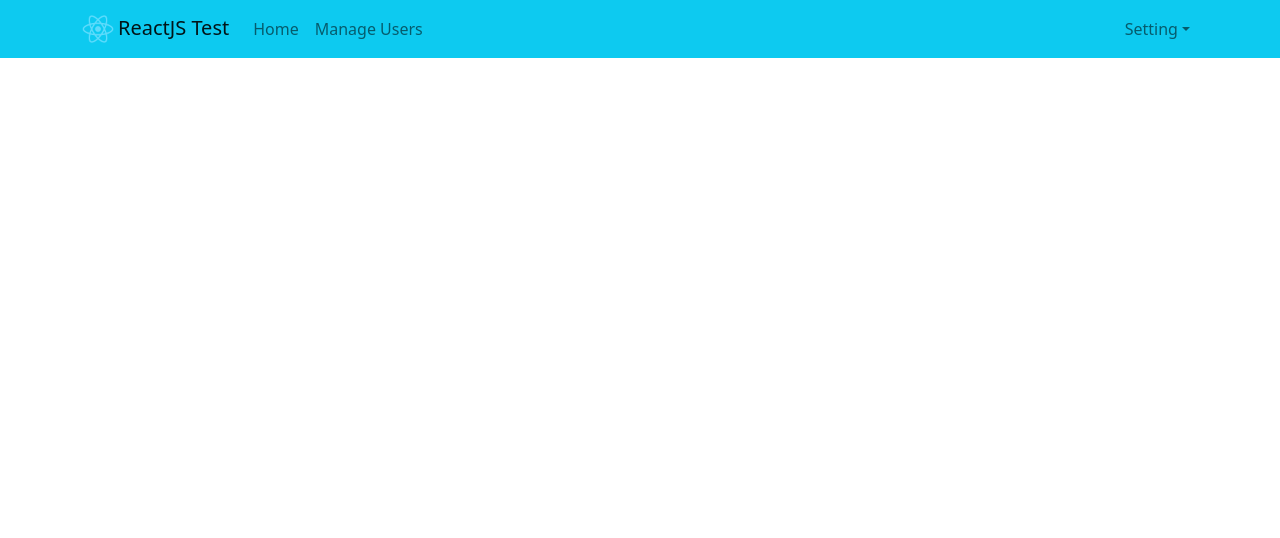
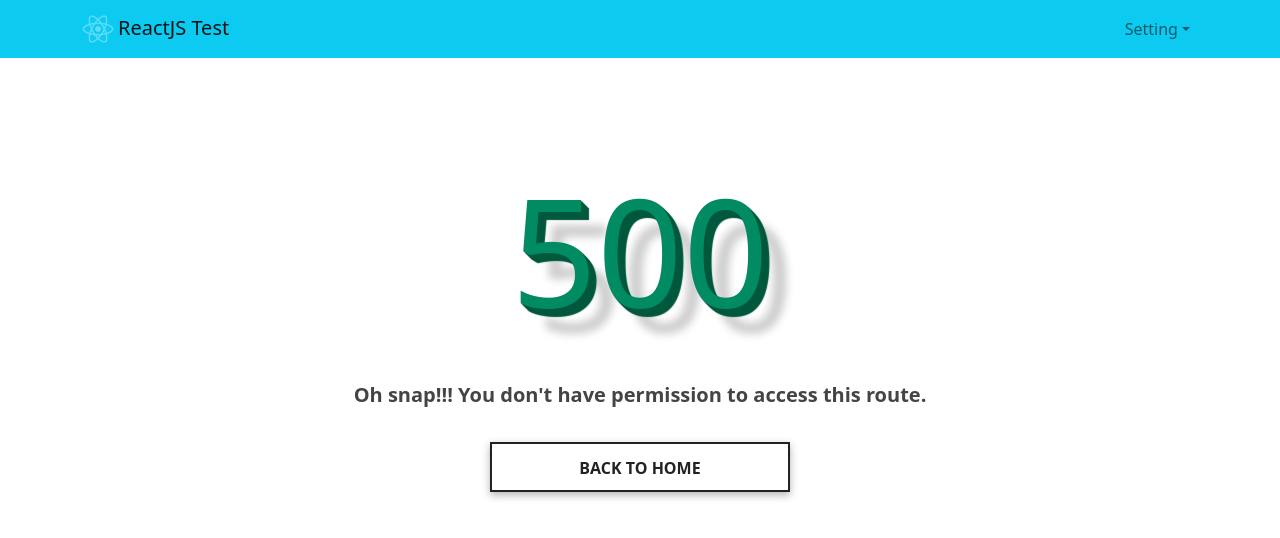
Before and after one commit to lamngocminh1003/test-reactjs, a React (Create React App) app: page /user in a window 1280 px wide. Shown: the top 538 px of the page. Built offline with nearby package versions, Linux system fonts and the light colour scheme.

Commit message:
Private Routes & 404 Page

```diff
--- a/src/App.js
+++ b/src/App.js
@@ -1,23 +1,25 @@
 import "./App.scss";
-import Home from "./components/Home";
 import Header from "./components/Header";
-import TableUsers from "./components/TableUsers";
 import Container from "react-bootstrap/Container";
 import { ToastContainer } from "react-toastify";
-import { Route, Routes, Link, NavLink } from "react-router-dom";
-import Login from "./components/Login";
-
+import { UserContext } from "./context/UserContext";
+import React, { useEffect, useContext } from "react";
+import AppRoutes from "./components/routes/AppRoutes";
 function App() {
+  const { loginContext } = useContext(UserContext);
+  useEffect(() => {
+    let token = localStorage.getItem("token");
+    let email = localStorage.getItem("email");
+    if (token && email) {
+      loginContext(email, token);
+    }
+  }, []);
   return (
     <>
       <div className="app-container">
         <Header />
         <Container>
-          <Routes>
-            <Route path="/" element={<Home />} />
-            <Route path="/users" element={<TableUsers />} />
-            <Route path="/login" element={<Login />} />
-          </Routes>
+          <AppRoutes />
         </Container>
       </div>
       <ToastContainer
--- a/src/components/Header.js
+++ b/src/components/Header.js
@@ -5,11 +5,14 @@ import NavDropdown from "react-bootstrap/NavDropdown";
 import logo from "../assets/images/logo192.png";
 import { useLocation, NavLink, useNavigate } from "react-router-dom";
 import { toast } from "react-toastify";
-
+import React, { useContext } from "react";
+import { UserContext } from "../context/UserContext";
 const Header = (props) => {
   const navigate = useNavigate();
+  const { logout, user } = useContext(UserContext);
+
   const handleLogOut = () => {
-    localStorage.removeItem("token");
+    logout();
     navigate("/");
     toast.success("Logout successfully");
   };
@@ -37,21 +40,36 @@ const Header = (props) => {
             <Navbar.Toggle aria-controls="responsive-navbar-nav" />
             <Navbar.Collapse id="responsive-navbar-nav">
               <Nav className="me-auto">
+                {(user && user.email && user.auth === false) ||
+                  (window.location.pathname === "/" && (
+                    <>
                       <NavLink to="/" className="nav-link">
                         Home
                       </NavLink>
+                    </>
+                  ))}
+                {user && user.email && user.auth === true && (
                   <NavLink to="/users" className="nav-link">
                     Manage Users
                   </NavLink>
+                )}
               </Nav>
               <Nav>
+                {user && user.email && user.auth === true && (
+                  <Navbar.Text className="me-3">
+                    Welcome {user.email}
+                  </Navbar.Text>
+                )}
                 <NavDropdown title="Setting" id="basic-nav-dropdown">
+                  {user && user.auth === true ? (
+                    <NavDropdown.Item onClick={() => handleLogOut()}>
+                      Logout
+                    </NavDropdown.Item>
+                  ) : (
                     <NavLink to="/login" className="dropdown-item">
                       Login
                     </NavLink>
-                  <NavDropdown.Item onClick={() => handleLogOut()}>
-                    Logout
-                  </NavDropdown.Item>{" "}
+                  )}
                 </NavDropdown>
               </Nav>
             </Navbar.Collapse>
--- a/src/components/Login.js
+++ b/src/components/Login.js
@@ -1,23 +1,21 @@
-import React, { useState, useEffect } from "react";
+import React, { useState, useEffect, useContext } from "react";
 import { loginAPI } from "./Services/UserService";
 import { toast } from "react-toastify";
 import { useNavigate } from "react-router-dom";
+import { UserContext } from "../context/UserContext";
 
 const Login = () => {
   const navigate = useNavigate();
   const handleBack = () => {
     navigate("/");
   };
+  const { loginContext } = useContext(UserContext);
+
   const [email, setEmail] = useState("");
   const [password, setPassword] = useState("");
   const [isShowPassword, setIsShowPassword] = useState(false);
   const [isShowLoading, setIsShowLoading] = useState(false);
-  useEffect(() => {
-    let token = localStorage.getItem("token");
-    if (token) {
-      navigate("/");
-    }
-  }, []);
+
   const handleLogin = async () => {
     if (!email) {
       toast.error("Invalid email!");
@@ -31,7 +29,7 @@ const Login = () => {
     setIsShowLoading(true);
     let res = await loginAPI(email, password);
     if (res && res.token) {
-      localStorage.setItem("token", res.token);
+      loginContext(email, res.token);
       toast.success("Login successfully!");
       navigate("/");
     } else {
--- /dev/null
+++ b/src/components/Page404.js
@@ -0,0 +1,25 @@
+import React, { useState, useEffect } from "react";
+import { useNavigate } from "react-router-dom";
+import "./Page500.scss";
+const Page404 = () => {
+  const navigate = useNavigate();
+  const handleBack = () => {
+    navigate("/");
+  };
+  return (
+    <div>
+      <div className="section">
+        <h1 className="error">404</h1>
+        <div className="page">
+          Oh snap!!! The page you are looking for is not found.
+        </div>
+        <div>
+          <a className="back-home" onClick={() => handleBack()}>
+            Back to home
+          </a>
+        </div>
+      </div>
+    </div>
+  );
+};
+export default Page404;
--- /dev/null
+++ b/src/components/Page500.js
@@ -0,0 +1,25 @@
+import React, { useState, useEffect } from "react";
+import { useNavigate } from "react-router-dom";
+import "./Page500.scss";
+const Page500 = () => {
+  const navigate = useNavigate();
+  const handleBack = () => {
+    navigate("/");
+  };
+  return (
+    <div>
+      <div className="section">
+        <h1 className="error">500</h1>
+        <div className="page">
+          Oh snap!!! You don't have permission to access this route.
+        </div>
+        <div>
+          <a className="back-home" onClick={() => handleBack()}>
+            Back to home
+          </a>
+        </div>
+      </div>
+    </div>
+  );
+};
+export default Page500;
--- /dev/null
+++ b/src/components/Page500.scss
@@ -0,0 +1,43 @@
+.section {
+  padding: 10rem 0;
+  display: flex;
+  flex-direction: column;
+  justify-content: center;
+  .error {
+    text-align: center;
+    font-size: 150px;
+    color: #008b62;
+    text-shadow: 1px 1px 1px #00593e, 2px 2px 1px #00593e, 3px 3px 1px #00593e,
+      4px 4px 1px #00593e, 5px 5px 1px #00593e, 6px 6px 1px #00593e,
+      7px 7px 1px #00593e, 8px 8px 1px #00593e, 25px 25px 8px rgba(0, 0, 0, 0.2);
+  }
+  .page {
+    text-align: center;
+    margin: 2rem 0;
+    font-size: 20px;
+    font-weight: 600;
+    color: #444;
+  }
+  div {
+    text-align: center;
+    .back-home {
+      width: 50%;
+      max-width: 300px;
+      display: inline-block;
+      text-align: center;
+      border: 2px solid #222;
+      color: #222;
+      text-transform: uppercase;
+      text-decoration: none;
+      cursor: pointer;
+      font-weight: 600;
+      padding: 0.75rem 1rem 0.6rem;
+      transition: all 0.2s linear;
+      box-shadow: 0 3px 8px rgba(0, 0, 0, 0.3);
+      &:hover {
+        background: #222;
+        color: #ddd;
+      }
+    }
+  }
+}
--- /dev/null
+++ b/src/components/routes/AppRoutes.js
@@ -0,0 +1,30 @@
+import { Route, Routes, Link, NavLink } from "react-router-dom";
+import Home from "../Home";
+import Login from "../Login";
+import TableUsers from "../TableUsers";
+import Page404 from "../Page404";
+import { UserContext } from "../../context/UserContext";
+import React, { useContext } from "react";
+import PrivateRoutes from "./PrivateRoutes";
+const AppRoutes = () => {
+  const { user } = useContext(UserContext);
+
+  return (
+    <>
+      <Routes>
+        <Route path="/" element={<Home />} />
+        <Route path="/login" element={<Login />} />
+        <Route
+          path="/user"
+          element={
+            <PrivateRoutes>
+              <TableUsers />
+            </PrivateRoutes>
+          }
+        />
+        <Route path="*" element={<Page404 />} />
+      </Routes>
+    </>
+  );
+};
+export default AppRoutes;
--- /dev/null
+++ b/src/components/routes/PrivateRoutes.js
@@ -0,0 +1,16 @@
+import { Route, Routes, Link, NavLink } from "react-router-dom";
+import React, { useContext } from "react";
+import { UserContext } from "../../context/UserContext";
+import Page500 from "../Page500";
+const PrivateRoutes = (props) => {
+  const { user } = useContext(UserContext);
+  if (user && !user.auth) {
+    return (
+      <>
+        <Page500 />
+      </>
+    );
+  }
+  return <>{props.children}</>;
+};
+export default PrivateRoutes;
--- /dev/null
+++ b/src/context/UserContext.js
@@ -0,0 +1,33 @@
+import React from "react";
+// @function  UserContext
+const UserContext = React.createContext({ email: "", auth: false });
+
+// @function  UserProvider
+// Create function to provide UserContext
+const UserProvider = ({ children }) => {
+  const [user, setUser] = React.useState({ email: "", auth: false });
+
+  const loginContext = (email, token) => {
+    setUser((user) => ({
+      email: email,
+      auth: true,
+    }));
+    localStorage.setItem("token", token);
+    localStorage.setItem("email", email);
+  };
+  const logout = () => {
+    localStorage.removeItem("token");
+    localStorage.removeItem("email");
+    setUser((user) => ({
+      email: "",
+      auth: false,
+    }));
+  };
+
+  return (
+    <UserContext.Provider value={{ user, loginContext, logout }}>
+      {children}
+    </UserContext.Provider>
+  );
+};
+export { UserContext, UserProvider };
--- a/src/index.js
+++ b/src/index.js
@@ -6,12 +6,15 @@ import "bootstrap/dist/css/bootstrap.min.css";
 import "react-toastify/dist/ReactToastify.css";
 import "@fortawesome/fontawesome-free/css/all.min.css";
 import { BrowserRouter } from "react-router-dom";
+import { UserProvider } from "../src/context/UserContext";
 
 ReactDOM.render(
   <React.StrictMode>
-    <BrowserRouter>
-      <App />
-    </BrowserRouter>
+    <UserProvider>
+      <BrowserRouter>
+        <App />
+      </BrowserRouter>
+    </UserProvider>
   </React.StrictMode>,
   document.getElementById("root")
 );
```
Lines whose indentation alone changed are shown as unchanged.
